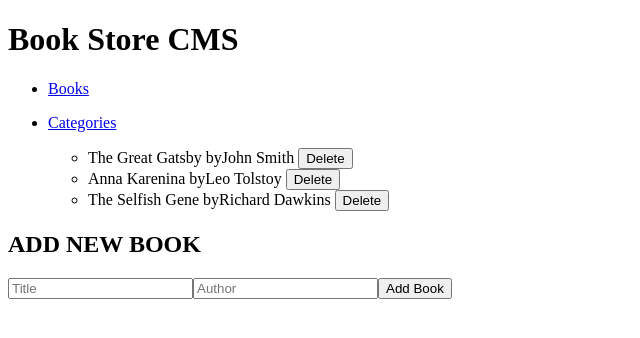
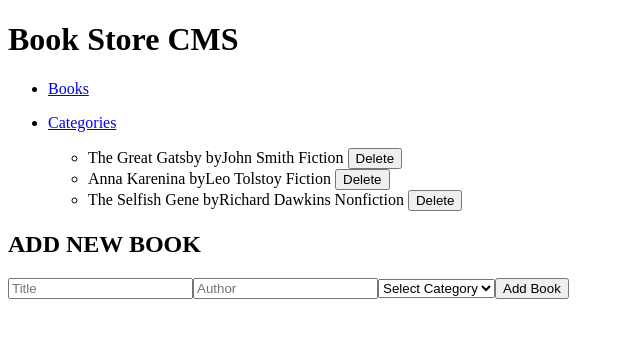
Before and after one commit to husush23/Book-Store, a React (Create React App) app: page / in a window 1280 px wide. Shown: the top 338 px of the page, without its empty margins (0-640 px from the left). Built offline with nearby package versions, Linux system fonts and the light colour scheme.

Commit message:
Category functionality added

```diff
--- a/src/components/Book.jsx
+++ b/src/components/Book.jsx
@@ -3,7 +3,7 @@ import PropTypes from 'prop-types';
 
 function Book(props) {
   const {
-    title, author, id, handleDelete,
+    title, author, id, handleDelete, category,
   } = props;
 
   const handleClick = () => {
@@ -18,7 +18,9 @@ function Book(props) {
           {' '}
           by
           {author}
-&nbsp;
+          {' '}
+          {category}
+          &nbsp;
           <button onClick={handleClick} type="submit">
             Delete
           </button>
@@ -33,6 +35,7 @@ Book.propTypes = {
   author: PropTypes.string.isRequired,
   id: PropTypes.string.isRequired,
   handleDelete: PropTypes.func.isRequired,
+  category: PropTypes.string.isRequired,
 };
 
 export default Book;
--- a/src/components/BookForm.jsx
+++ b/src/components/BookForm.jsx
@@ -1,29 +1,36 @@
-import React, { useState } from 'react';
-import { useDispatch } from 'react-redux';
-import { addBook } from '../redux/bookSlice';
+/*eslint-disable*/
+import React, {useState} from 'react';
+import {useDispatch} from 'react-redux';
+import {addBook} from '../redux/bookSlice';
 
 function BookForm() {
   const dispatch = useDispatch();
   const [title, setTitle] = useState('');
   const [author, setAuthor] = useState('');
+  const [category, setCategory] = useState(''); // Add category state
 
-  const handleChange = (e) => {
+  const handleChange = e => {
     if (e.target.name === 'title') {
       setTitle(e.target.value);
     } else if (e.target.name === 'author') {
       setAuthor(e.target.value);
+    } else if (e.target.name === 'category') {
+      // Handle category change
+      setCategory(e.target.value);
     }
   };
 
-  const handleSubmit = (e) => {
+  const handleSubmit = e => {
     e.preventDefault();
 
-    if (title && author) {
-      dispatch(addBook({ title, author }));
+    if (title && author && category) {
+      // Check if all fields are filled
+      dispatch(addBook({title, author, category}));
 
       // Reset input fields
       setTitle('');
       setAuthor('');
+      setCategory('');
     }
   };
 
@@ -32,20 +39,32 @@ function BookForm() {
       <h2>ADD NEW BOOK</h2>
       <form onSubmit={handleSubmit}>
         <input
-          type="text"
-          name="title"
+          type='text'
+          name='title'
           value={title}
           onChange={handleChange}
-          placeholder="Title"
+          placeholder='Title'
         />
         <input
-          type="text"
-          name="author"
+          type='text'
+          name='author'
           value={author}
           onChange={handleChange}
-          placeholder="Author"
+          placeholder='Author'
         />
-        <button type="submit">Add Book</button>
+        <select // Add select element for category
+          name='category'
+          value={category}
+          onChange={handleChange}
+          placeholder='Category'
+        >
+          <option value=''>Select Category</option>
+          <option value='science'>Science</option>
+          <option value='fiction'>Fiction</option>
+          <option value='math'>Math</option>
+          <option value='story'>Story</option>
+        </select>
+        <button type='submit'>Add Book</button>
       </form>
     </div>
   );
```
